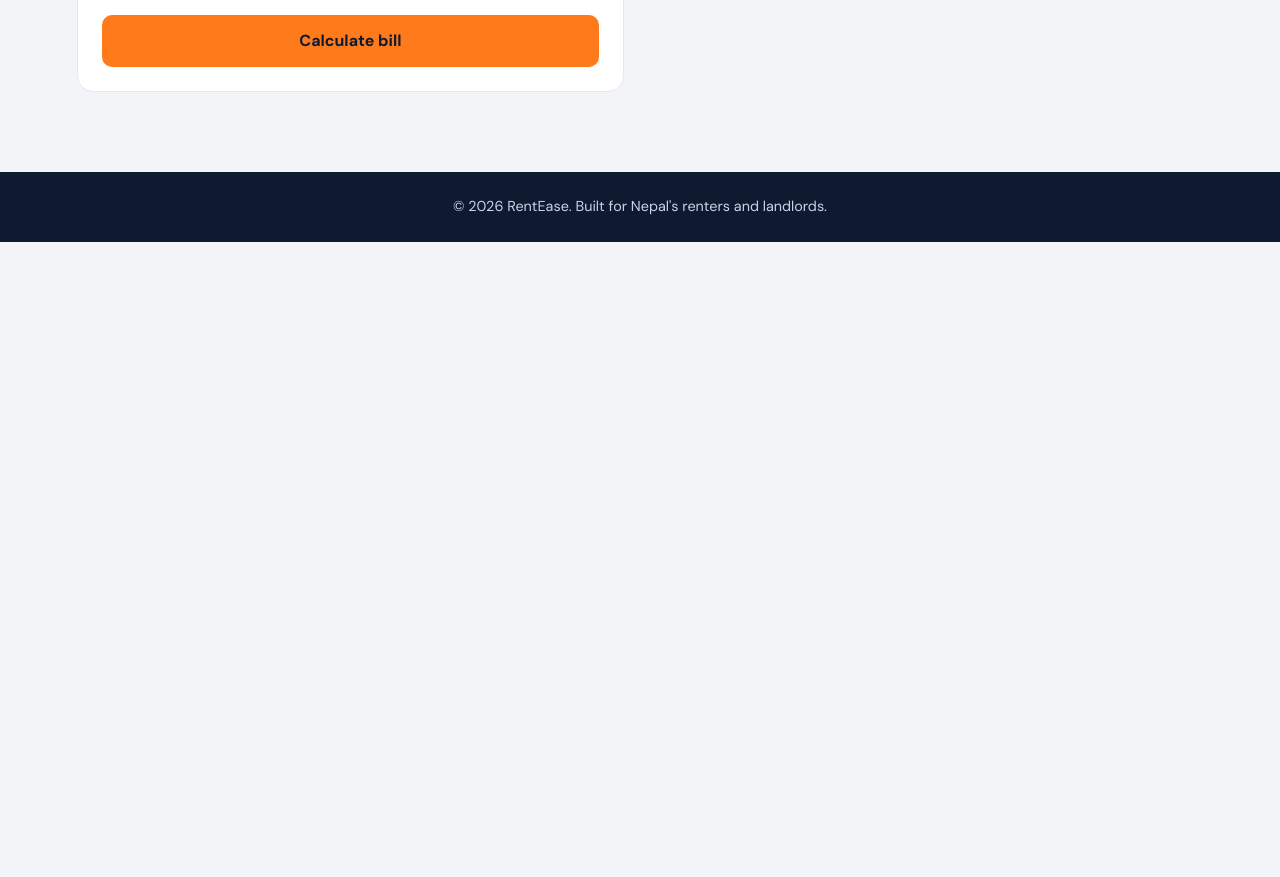
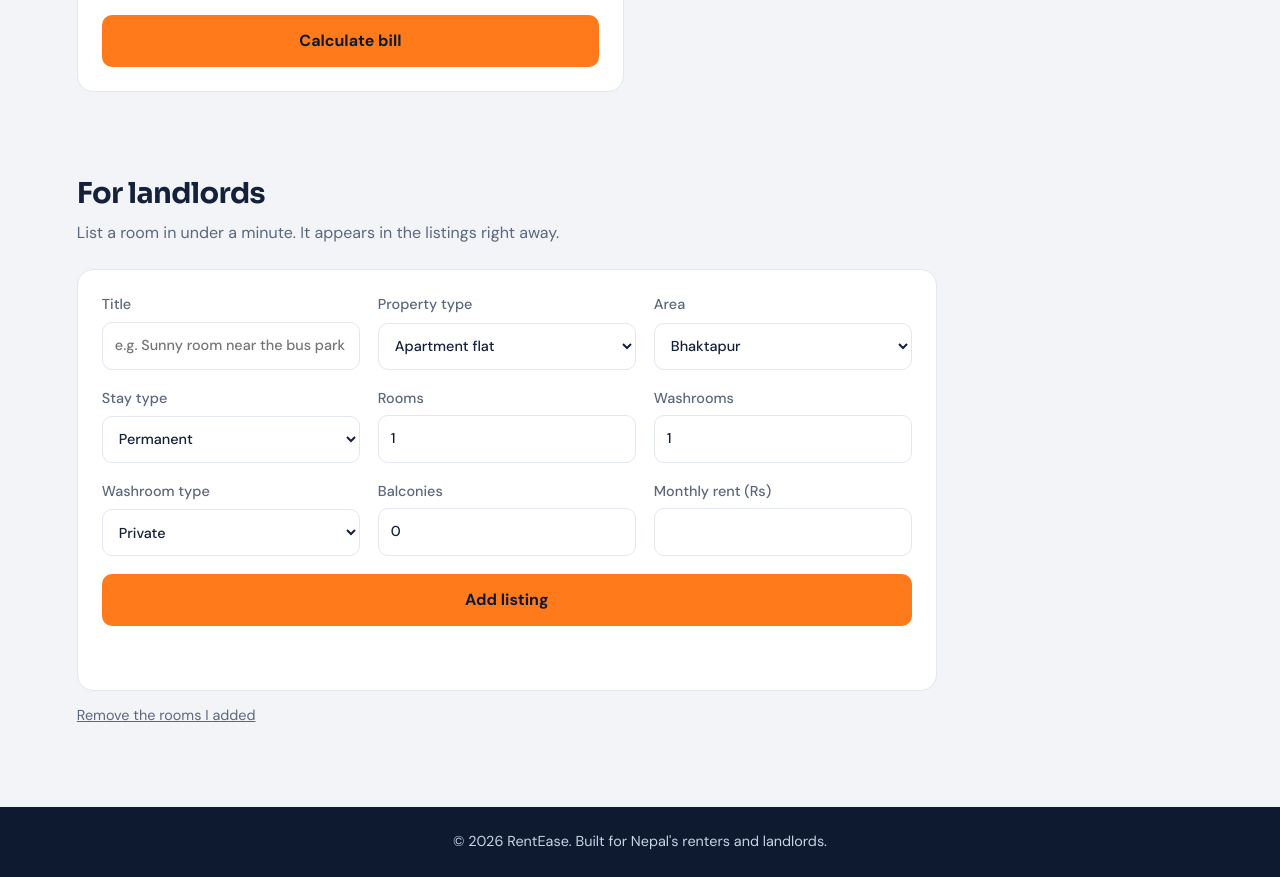
Before and after one commit to alwinacodes/rentease, a plain HTML site: page index.html in a window 1280 px wide. Shown: the part 2154-3031 px from the top of the page. Before the commit the page ends 2396 px from the top, so only its background shows below. Drawn offline with Linux system fonts and the light colour scheme.

Commit message:
Add landlord form with saved listings

```diff
--- a/index.html
+++ b/index.html
@@ -16,7 +16,7 @@
     <nav>
       <a href="#listings">Browse</a>
       <a href="#calculator">Bill Calculator</a>
-      <a href="#" class="nav-cta">For Landlords</a>
+      <a href="#landlord" class="nav-cta">For Landlords</a>
     </nav>
   </header>
 
@@ -111,6 +111,61 @@
       <div class="res-total"><span>Total to pay</span><b id="res-total">Rs 0</b></div>
     </div>
   </section>
+    <section class="landlord" id="landlord">
+    <h2>For landlords</h2>
+    <p class="section-note">List a room in under a minute. It appears in the listings right away.</p>
+
+    <form class="calc-form landlord-form" id="landlord-form">
+      <label>Title
+        <input type="text" id="l-title" placeholder="e.g. Sunny room near the bus park" required>
+      </label>
+      <label>Property type
+        <select id="l-type">
+          <option>Apartment flat</option>
+          <option>Entire house</option>
+          <option>Single room</option>
+          <option>Shop / shutter</option>
+        </select>
+      </label>
+      <label>Area
+        <select id="l-area">
+          <option>Bhaktapur</option>
+          <option>Lalitpur</option>
+          <option>Kathmandu</option>
+        </select>
+      </label>
+      <label>Stay type
+        <select id="l-stay">
+          <option value="Permanent">Permanent</option>
+          <option value="Temporary">Temporary</option>
+          <option value="Both">Both</option>
+        </select>
+      </label>
+      <label>Rooms
+        <input type="number" id="l-rooms" min="1" value="1" required>
+      </label>
+      <label>Washrooms
+        <input type="number" id="l-wash" min="1" value="1" required>
+      </label>
+      <label>Washroom type
+        <select id="l-wash-type">
+          <option value="Private">Private</option>
+          <option value="Shared">Shared</option>
+        </select>
+      </label>
+      <label>Balconies
+        <input type="number" id="l-balc" min="0" value="0">
+      </label>
+      <label>Monthly rent (Rs)
+        <input type="number" id="l-rent" min="0" required>
+      </label>
+
+      <button type="submit">Add listing</button>
+      <p class="form-message" id="landlord-message"></p>
+    </form>
+
+    <button type="button" class="link-btn" id="clear-added">Remove the rooms I added</button>
+  </section>
   <footer>
     <p>&copy; 2026 RentEase. Built for Nepal's renters and landlords.</p>
   </footer>
--- a/script.js
+++ b/script.js
@@ -8,6 +8,14 @@ const listings = [
   { title: "Family bungalow with garden", type: "Entire house", area: "Kathmandu", stay: "Permanent", rooms: 5, washroom: "3 private", balconies: 2, rent: 60000 }
 ];
 
+// Load rooms that landlords added earlier (saved in this browser)
+const STORAGE_KEY = "rentease-listings";
+try {
+  const savedListings = JSON.parse(localStorage.getItem(STORAGE_KEY) || "[]");
+  listings.push(...savedListings);
+} catch (e) {
+  // if the saved data is broken, just ignore it
+}
 // 2. DISPLAY: a function that draws cards on the page
 function showListings(list) {
   const grid = document.getElementById("card-grid");
@@ -129,3 +137,46 @@ document.getElementById("calc-form").addEventListener("submit", function (event)
 });
 
 updateBill(); // show the rent on first load
+
+// 6. LANDLORD FORM
+document.getElementById("landlord-form").addEventListener("submit", function (event) {
+  event.preventDefault();
+
+  const washCount = Number(document.getElementById("l-wash").value);
+  const washType = document.getElementById("l-wash-type").value;
+
+  const newListing = {
+    title: document.getElementById("l-title").value.trim(),
+    type: document.getElementById("l-type").value,
+    area: document.getElementById("l-area").value,
+    stay: document.getElementById("l-stay").value,
+    rooms: Number(document.getElementById("l-rooms").value),
+    washroom: washType === "Shared" ? "Shared" : washCount + " private",
+    balconies: Number(document.getElementById("l-balc").value) || 0,
+    rent: Number(document.getElementById("l-rent").value)
+  };
+
+  // Add to the list on the page, and to the calculator dropdown
+  listings.push(newListing);
+  calcProperty.innerHTML += `<option value="${listings.length - 1}">${newListing.title} (${newListing.area})</option>`;
+
+  // Save it in the browser so it is still there after a refresh
+  try {
+    const savedList = JSON.parse(localStorage.getItem(STORAGE_KEY) || "[]");
+    savedList.push(newListing);
+    localStorage.setItem(STORAGE_KEY, JSON.stringify(savedList));
+  } catch (e) {
+    // saving failed, but the listing still shows until the page is refreshed
+  }
+
+  showListings(listings);
+  this.reset();
+  document.getElementById("landlord-message").innerHTML =
+    'Listing added. <a href="#listings">See it in the listings</a>';
+});
+
+// Button that removes only the rooms added through the form
+document.getElementById("clear-added").addEventListener("click", function () {
+  try { localStorage.removeItem(STORAGE_KEY); } catch (e) {}
+  location.reload();
+});
--- a/style.css
+++ b/style.css
@@ -270,3 +270,26 @@ footer {
 @media (max-width: 820px) {
   .calculator { grid-template-columns: 1fr; }
 }
+
+/* ---------- Landlord form ---------- */
+.landlord { padding: 0 6vw 80px; }
+.landlord h2 { font-size: 1.8rem; letter-spacing: -0.02em; margin-bottom: 6px; }
+.section-note { color: var(--muted); margin-bottom: 24px; max-width: 620px; }
+.landlord-form {
+  grid-template-columns: repeat(auto-fit, minmax(210px, 1fr));
+  max-width: 860px;
+}
+.landlord-form button { grid-column: 1 / -1; }
+.form-message { grid-column: 1 / -1; color: #0B7A4B; font-weight: 500; min-height: 1.4em; }
+.form-message a { color: var(--navy); }
+.link-btn {
+  background: none;
+  border: none;
+  color: var(--muted);
+  text-decoration: underline;
+  cursor: pointer;
+  font: inherit;
+  font-size: 0.9rem;
+  margin-top: 14px;
+}
+.link-btn:hover { color: var(--ink); }
```
